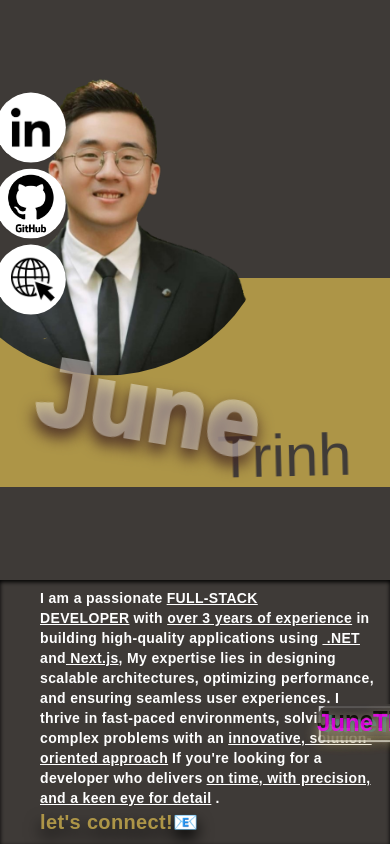
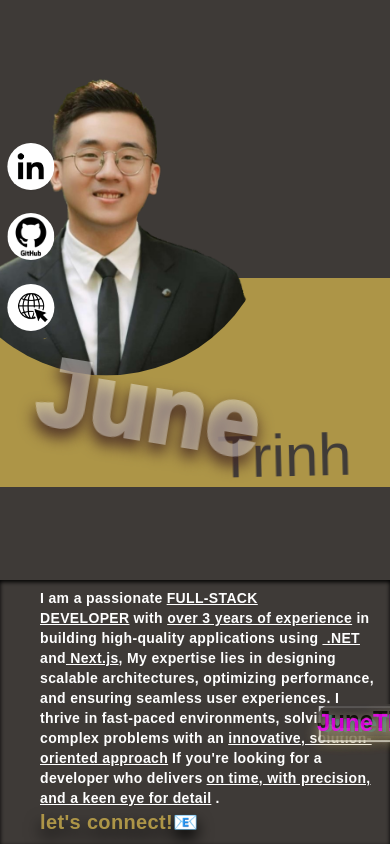
Before and after one commit to thanchi-tr/june-portfolio, a Next.js app: page / in a window 390 px wide. Shown: the top 844 px of the page. Built offline with nearby package versions, Linux system fonts and the light colour scheme; a web font is replaced by a local one.

Commit message:
update experience

```diff
--- a/components/pages/Segment/Experience.tsx
+++ b/components/pages/Segment/Experience.tsx
@@ -77,7 +77,7 @@ const Experience = () => {
                                 ">  Full-Stack Engineer</div>
                             <span className="md:border-t-8 border-black/20 w-4/5" />
                         </div>
-                        <div className="h-12 md:h-[4.2%] w-full">
+                        <div className="hidden md:block h-12 md:h-[4.2%] w-full">
                             <motion.div className="
                                         flex flex-row justify-evenly text-white
                                         h-full w-[85%] flex-grow-0 flex-shrink-0 flex-wrap gap-y-3
@@ -262,7 +262,7 @@ const Experience = () => {
                                 >Maintained and enhanced a critical production application, ensuring <span className="inline text-primary font-extrabold">99.9% uptime and seamless</span> user experience.</motion.li>
                                 <motion.li
                                     className=" w-auto rounded-xl mb-2"
-                                    initial={{ translateY: "vh", opacity: 0 }}
+                                    initial={{ translateY: "29vh", opacity: 0 }}
                                     whileInView={{ translateY: "0vh", opacity: 1 }}
                                     viewport={{ once: true }}
                                     transition={{ delay: 0.2, duration: 0.6 }}
--- a/components/pages/Segment/Introduction.tsx
+++ b/components/pages/Segment/Introduction.tsx
@@ -76,11 +76,11 @@ const Introduction = () => {
                                 {/* Link holder */}
                                 <div className="
                                         absolute flex flex-row
-                                        translate-x-[10%] -translate-y-[100%] origin-top-left rotate-90
+                                        translate-x-[10%] -translate-y-[110%] origin-top-left rotate-90
                                         md:translate-x-0 md:rotate-0 md:translate-y-0
                                         top-0 2xl:-translate-y-5 2xl:translate-x-[45%]
                                         w-full md:w-4/5 2xl:w-1/3
-                                        h-full md:h-3/5
+                                        h-[80%] sm:h-[90%] md:h-3/5
                                         pt-2
                                     ">
                                     <div className="2xl:hidden h-full w-2/3" />
@@ -92,7 +92,7 @@ const Introduction = () => {
                                         {/* Linked In */}
                                         <div className="
                                                 -rotate-90 md:rotate-0 -translate-y-[50%]
-                                                aspect-square h-[26%] w-auto rounded-full  bg-white">
+                                                aspect-square h-[22%] sm:h-[24%] md:h-[26%] w-auto rounded-full  bg-white">
                                             <ExternalCircularButton link={""} >
                                                 <Image src="/icons/linkedin.png" alt="github" fill className="scale-75 object-fill" />
                                             </ExternalCircularButton>
@@ -100,7 +100,7 @@ const Introduction = () => {
                                         {/* GitHub */}
                                         <div className="
                                                 -rotate-90 md:rotate-0 -translate-y-[50%]
-                                                aspect-square h-[26%] w-auto rounded-full">
+                                                aspect-square h-[22%] sm:h-[24%] md:h-[26%] w-auto rounded-full">
                                             <ExternalCircularButton link={""} >
                                                 <Image src="/icons/github.jpg" alt="github" fill className="object-fill" />
                                             </ExternalCircularButton>
@@ -108,7 +108,7 @@ const Introduction = () => {
                                         {/* Portfolio website */}
                                         <div className="
                                                 -rotate-90 md:rotate-0 -translate-y-[50%]
-                                                aspect-square h-[26%] w-auto rounded-full
+                                                aspect-square h-[22%] sm:h-[24%] md:h-[26%] w-auto rounded-full
                                         ">
                                             <ExternalCircularButton link={"https://www.junetr.dev"} >
                                                 <Image src="/icons/web.webp" alt="github" fill className="scale-125 object-fill translate-x-[2px]" />
```
